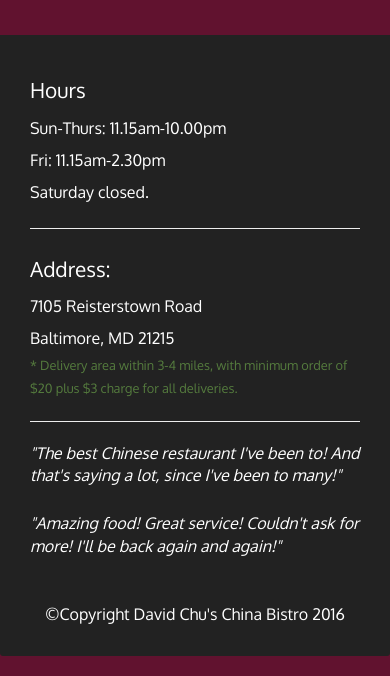
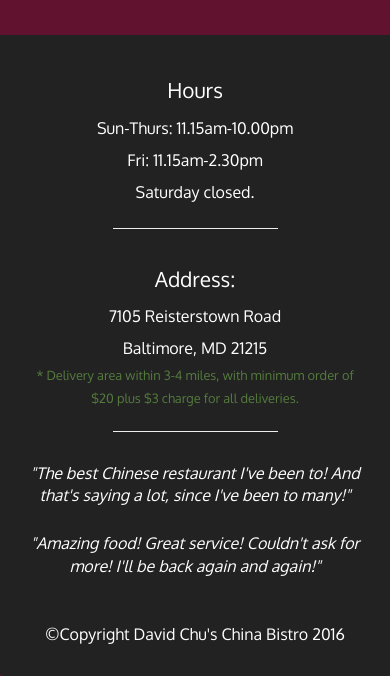
Before and after one commit to devmalsha/david-chus-china-bistro, a plain HTML site: page index.html in a window 390 px wide. Shown: the part 1240-1916 px from the top of the page. Drawn offline with Linux system fonts and the light colour scheme.

Commit message:
Style footer (extra small screen sizes)

```diff
--- a/css/styles.css
+++ b/css/styles.css
@@ -263,6 +263,20 @@ body {
     width: 360px;
     margin: 15px auto 15px;
   }
+
+  /* Foter */
+  .panel-footer section {
+    margin-bottom: 30px;
+    text-align: center;
+  }
+
+  .panel-footer section hr {
+    width: 50%;
+  }
+
+  .panel-footer section:nth-child(3) {
+    margin-bottom: 0;
+  }
 }
 
 /* Super extra small device only */
```
